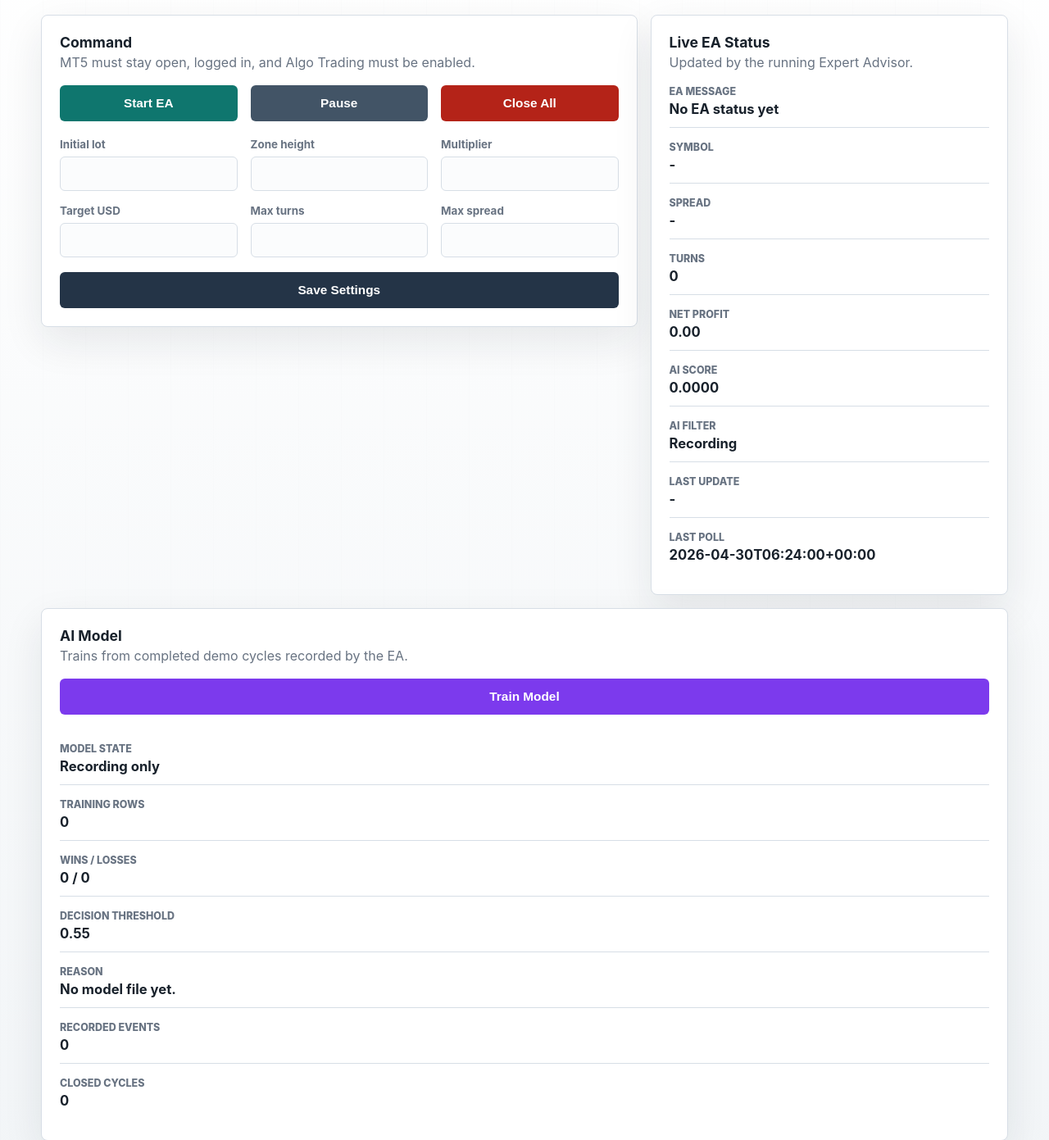
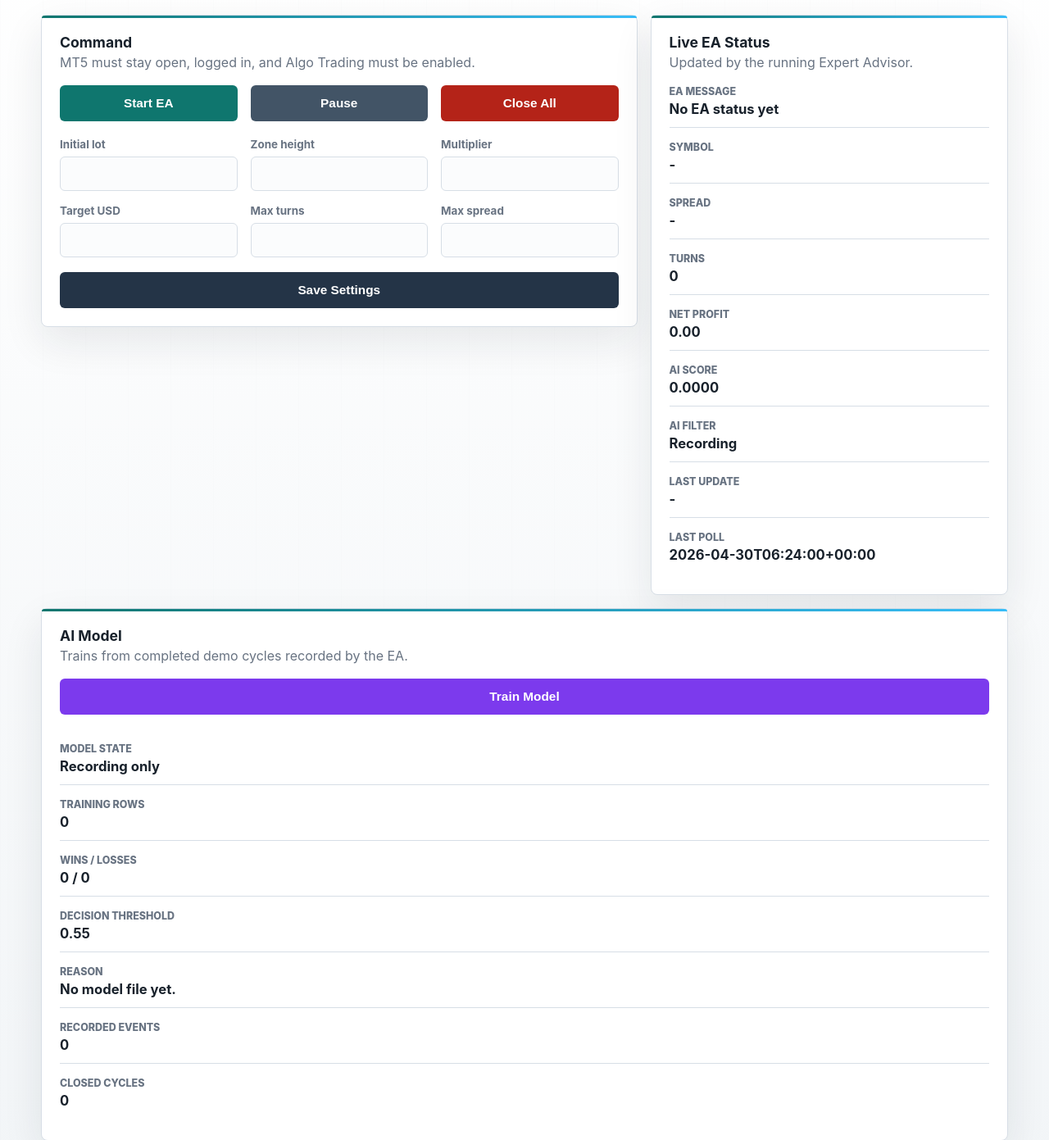
Before and after one commit to felixmokayabeatz/mt5_bot, a Django app: template control/templates/control/dashboard.html in a window 1280 px wide. Shown: the part 110-1501 px from the top of the page at 82% size. Run offline with Django 5.2, Linux system fonts and the light colour scheme; the template is opened without the code that fills it, so the values that code supplies are empty.

Commit message:
Accent dashboard panels

```diff
--- a/control/static/control/styles.css
+++ b/control/static/control/styles.css
@@ -99,6 +99,16 @@ h2 {
   background: var(--panel);
   box-shadow: var(--shadow);
   padding: 22px;
+  position: relative;
+}
+
+.panel::before {
+  content: "";
+  position: absolute;
+  inset: 0 0 auto;
+  height: 3px;
+  border-radius: 8px 8px 0 0;
+  background: linear-gradient(90deg, var(--accent), #38bdf8);
 }
 
 .panel-head {
```
